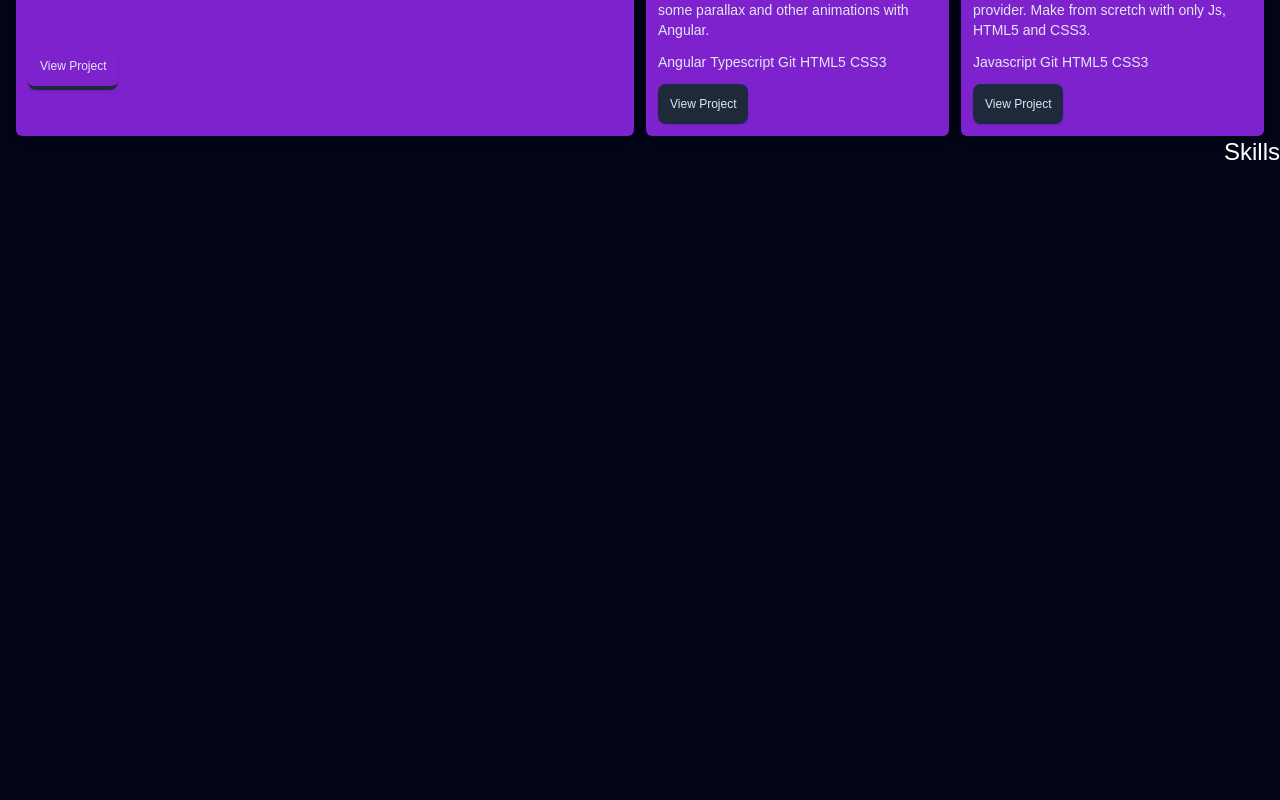
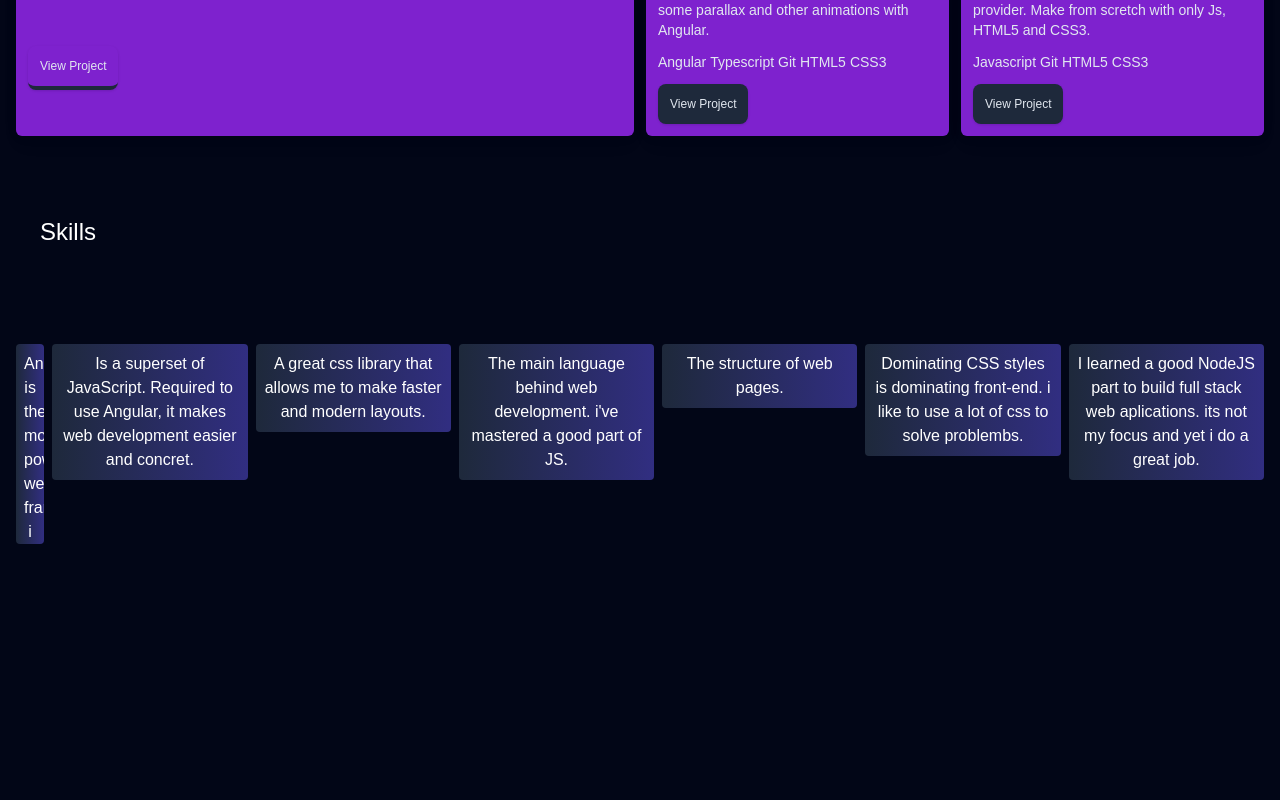
Before and after one commit to Sr-Van/web-portfolio, a React (Create React App) app: page / in a window 1280 px wide. Shown: the part 1640-2440 px from the top of the page. Built offline with nearby package versions, Linux system fonts and the light colour scheme.

Commit message:
feat: skill list

```diff
--- a/src/App.css
+++ b/src/App.css
@@ -1,38 +1,10 @@
-.App {
-  text-align: center;
-}
+@media (width > 768px) {
+  .skill_card {
+    transition: cubic-bezier(0, 1.99, 1, 0.6) 0.5s;
+  }
 
-.App-logo {
-  height: 40vmin;
-  pointer-events: none;
-}
-
-@media (prefers-reduced-motion: no-preference) {
-  .App-logo {
-    animation: App-logo-spin infinite 20s linear;
+  .skill_card:hover {
+    width: 250px;
+    max-height: 350px;
   }
 }
-
-.App-header {
-  background-color: #282c34;
-  min-height: 100vh;
-  display: flex;
-  flex-direction: column;
-  align-items: center;
-  justify-content: center;
-  font-size: calc(10px + 2vmin);
-  color: white;
-}
-
-.App-link {
-  color: #61dafb;
-}
-
-@keyframes App-logo-spin {
-  from {
-    transform: rotate(0deg);
-  }
-  to {
-    transform: rotate(360deg);
-  }
-}
--- a/src/shared/components/skills/skills.component.tsx
+++ b/src/shared/components/skills/skills.component.tsx
@@ -1,9 +1,13 @@
+import { SkillsList } from "../skillslist.component";
+
 export const Skills = () => {
   return (
-    <section className="h-screen" id="skills">
-        <h1 className="text-2xl text-white text-center flex flex-col items-end h-full w-full bg-slate-950">
+    <section className="min-h-screen flex flex-col items-start w-full bg-slate-950" id="skills">
+        <h1 className="text-2xl text-white text-center py-20 px-10">
             Skills
         </h1>
+
+        <SkillsList />
     </section>
   );
 }
--- /dev/null
+++ b/src/shared/components/skillslist.component.tsx
@@ -0,0 +1,36 @@
+import Icon from "./icon";
+
+export const SkillsList = () => {
+  return (
+    <div className='w-full flex flex-col md:flex-row justify-center gap-2 p-4'>
+      <article className="skill_card w-full h-full text-center max-h-[300px] md:max-h-[200px] md:w-[100px] overflow-hidden bg-gradient-to-r from-slate-800 to-indigo-900 rounded p-2 transition-all">
+        <Icon name="bxl-angular" size='200px' color='#d61319'/>
+        <p className="text-center text-white">Angular is the most powefull web framework, i use for big projects and it became so simple after you start to get used to it.</p>
+      </article>
+      <article className="skill_card w-full h-full text-center max-h-[300px] md:max-h-[200px] md:w-[100px] overflow-hidden bg-gradient-to-r from-slate-800 to-indigo-900 rounded p-2">
+        <Icon name="bxl-typescript" size='200px' color='#1275ed'/>
+        <p className="text-center text-white">Is a superset of JavaScript. Required to use Angular, it makes web development easier and concret.</p>
+      </article>
+      <article className="skill_card w-full h-full text-center max-h-[300px] md:max-h-[200px] md:w-[100px] overflow-hidden bg-gradient-to-r from-slate-800 to-indigo-900 rounded p-2">
+        <Icon name="bxl-tailwind-css" size='200px' color='#0e9bed'/>
+        <p className="text-center text-white">A great css library that allows me to make faster and modern layouts.</p>
+      </article>
+      <article className="skill_card w-full h-full text-center max-h-[300px] md:max-h-[200px] md:w-[100px] overflow-hidden bg-gradient-to-r from-slate-800 to-indigo-900 rounded p-2">
+        <Icon name="bxl-javascript" size='200px' color='yellow'/>
+        <p className="text-center text-white">The main language behind web development. i've mastered a good part of JS.</p>
+      </article>
+      <article className="skill_card w-full h-full text-center max-h-[300px] md:max-h-[200px] md:w-[100px] overflow-hidden bg-gradient-to-r from-slate-800 to-indigo-900 rounded p-2">
+        <Icon name="bxl-html5" size='200px' color='#ff6302'/>
+        <p className="text-center text-white">The structure of web pages.</p>
+      </article>
+      <article className="skill_card w-full h-full text-center max-h-[300px] md:max-h-[200px] md:w-[100px] overflow-hidden bg-gradient-to-r from-slate-800 to-indigo-900 rounded p-2">
+        <Icon name="bxl-css3" size='200px' color='#0e9bed'/>
+        <p className="text-center text-white">Dominating CSS styles is dominating front-end. i like to use a lot of css to solve problembs.</p>
+      </article>
+      <article className="skill_card w-full h-full text-center max-h-[300px] md:max-h-[200px] md:w-[100px] overflow-hidden bg-gradient-to-r from-slate-800 to-indigo-900 rounded p-2">
+        <Icon name="bxl-nodejs" size='200px' color='green'/>
+        <p className="text-center text-white">I learned a good NodeJS part to build full stack web aplications. its not my focus and yet i do a great job.</p>
+      </article>
+    </div>
+  );
+}
```
